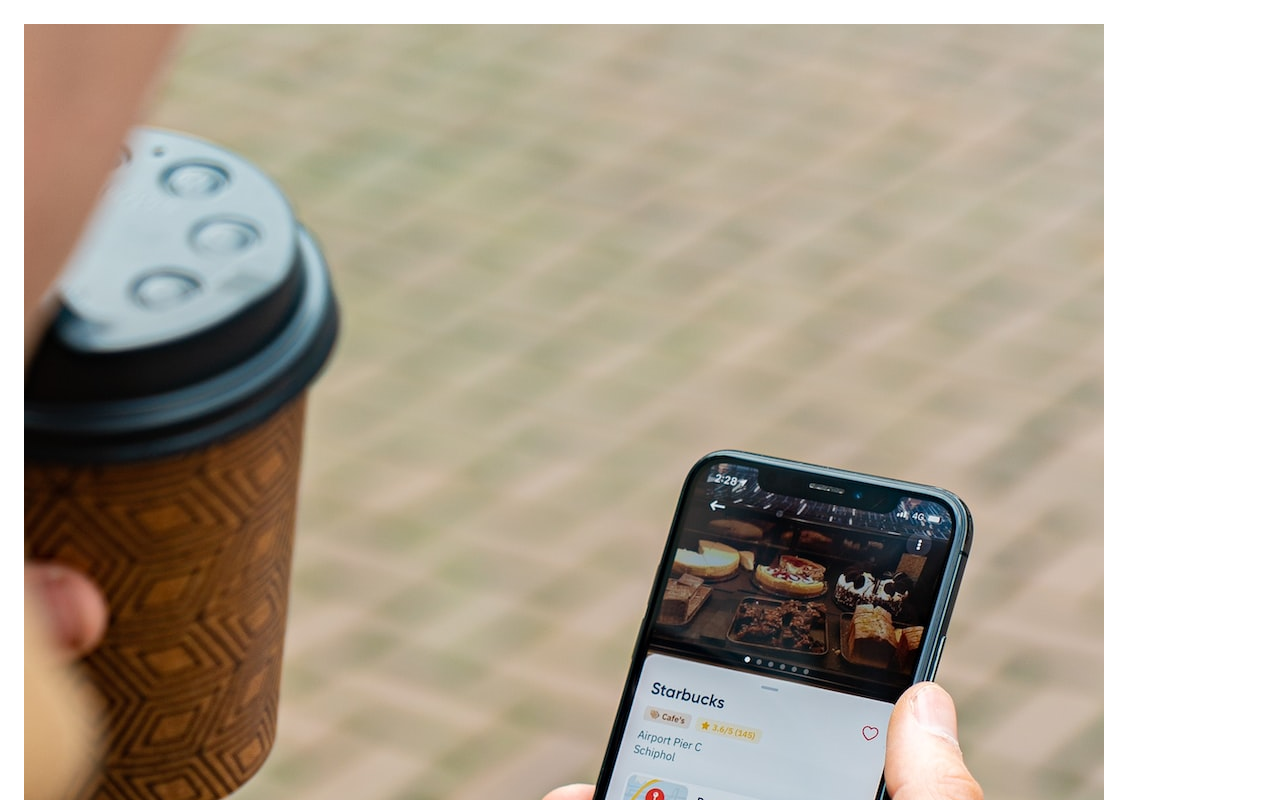
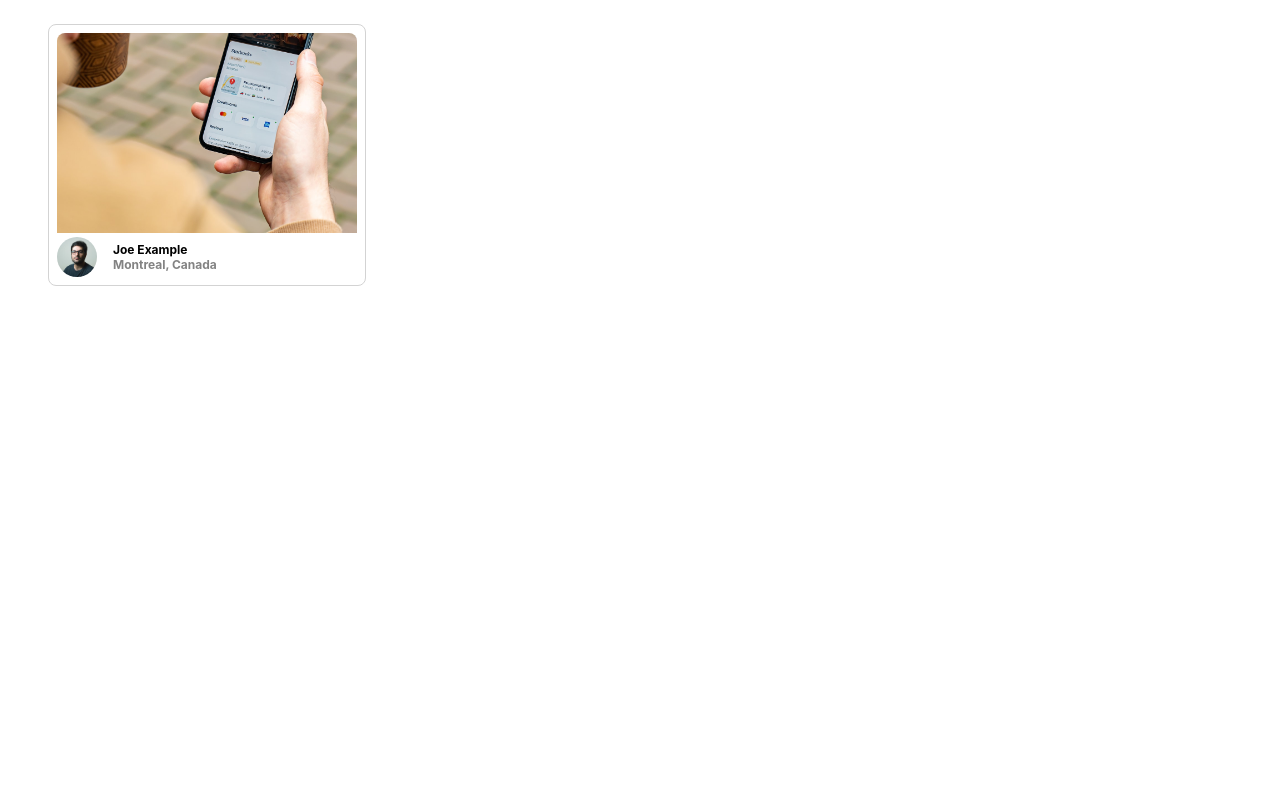
Before and after one commit to moastra/photolabs, a React (Create React App) app in the folder frontend/: page / in a window 1280 px wide. Shown: the top 800 px of the page. Built offline with nearby package versions, Linux system fonts and the light colour scheme; the HTML template or start-up script is replaced by a standard one.

Commit message:
properly name the classes of PhotoListItem to match the Sass file

```diff
--- a/frontend/src/components/PhotoListItem.jsx
+++ b/frontend/src/components/PhotoListItem.jsx
@@ -1,16 +1,18 @@
 import React from "react";
-
 import "../styles/PhotoListItem.scss";
 
-
-const PhotoListItem = ({ imageSource, profile, username, location}) => {
+const PhotoListItem = ({ imageSource, profile, username, location }) => {
   return (
-    <div className="photoListItem">
-      <img src={imageSource} alt="Photo" className="photo-image" />
-      <img src={profile} alt="Profile" className="profile-image" />
-      <div className="username">{username}</div>
-      <div className="photo-location">
-        {location.city}, {location.country}
+    <div className="photo-list__item">
+      <img src={imageSource} alt="Photo" className="photo-list__image" />
+      <div className="photo-list__user-details">
+        <img src={profile} alt="Profile" className="photo-list__user-profile" />
+        <div className="photo-list__user-info">
+          <div className="username">{username}</div>
+          <div className="photo-list__user-location">
+            {location.city}, {location.country}
+          </div>
+        </div>
       </div>
     </div>
   );
```
